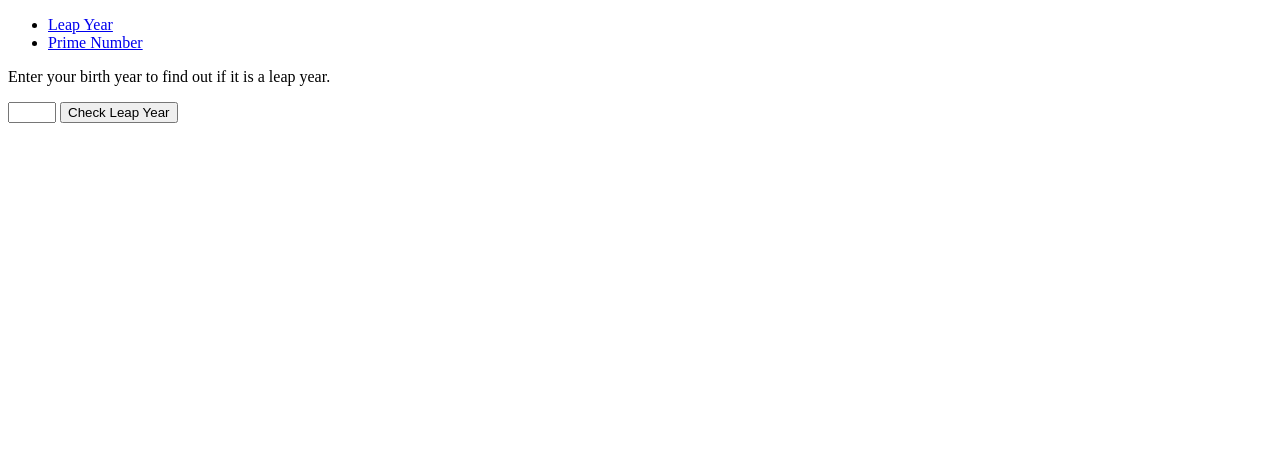
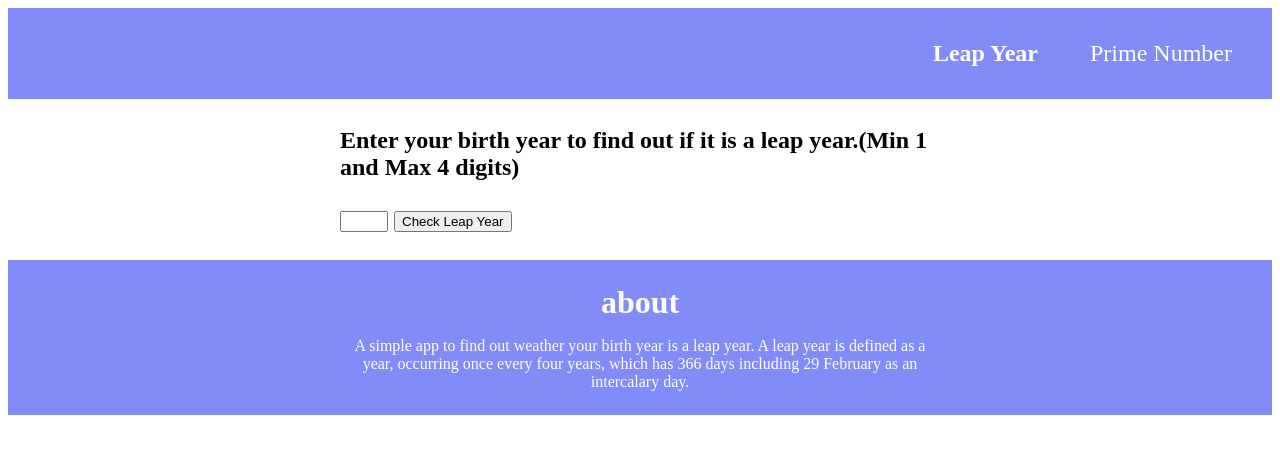
Before and after one commit to TusharAnekar/leap-year-and-prime-number, a plain HTML site: page index.html in a window 1280 px wide. Drawn offline with Linux system fonts and the light colour scheme; a web font is replaced by a local one.

Commit message:
prime, leap page and styling done

```diff
--- a/index.html
+++ b/index.html
@@ -10,21 +10,28 @@
 </head>
 <body>
 
-    <nav>
-        <ul>
-            <li>
-                <a href="/">Leap Year</a>
+    <nav class="navigation">
+        <ul class="list-non-bullet navigation-menu">
+            <li class="list-item-inline">
+                <a class="link nav-active" href="/">Leap Year</a>
             </li>
-            <li>
-                <a href="/prime-number.html">Prime Number</a>
+            <li class="list-item-inline">
+                <a class="link" href="/prime-number.html">Prime Number</a>
             </li>
         </ul>
     </nav>
 
-    <div>
-        <p>Enter your birth year to find out if it is a leap year.</p>
+    <div class="container-center">
+        <h2>Enter your birth year to find out if it is a leap year.(Min 1 and Max 4 digits)</p>
         <input type="number" min="1" max="4">
         <button>Check Leap Year</button>
+
+        <div id="output"></div>
     </div>
+
+    <footer class="footer">
+        <h1 class="container-center">about</h1>
+        <p class=" container-center">A simple app to find out weather your birth year is a leap year. A leap year is defined as a year, occurring once every four years, which has 366 days including 29 February as an intercalary day.</p>
+    </footer>
 </body>
 </html>
--- a/styles.css
+++ b/styles.css
@@ -1,5 +1,48 @@
 @import url('https://fonts.googleapis.com/css2?family=Playfair+Display:ital@1&display=swap');
 
 :root {
-    --primary-color: #60a5fa;
+    --primary-color: #818cf8;
 }
+
+.container-center {
+    margin: auto;
+    max-width: 600px;
+    padding: 0.5rem 1rem;
+}
+
+.navigation {
+    background-color: var(--primary-color);
+    padding: 1rem;
+    color: white;
+}
+
+.navigation-menu {
+    text-align: right;
+}
+
+.navigation .nav-active {
+    font-weight: bold;
+}
+
+.list-item-inline {
+    display: inline;
+    padding: 0rem 0.5rem;
+}
+
+.list-non-bullet {
+    list-style: none;
+}
+
+.link {
+    text-decoration: none;
+    padding: 0.5rem 1rem;
+    font-size: 1.5rem;
+    color: white;
+}
+
+.footer {
+    background-color: var(--primary-color);
+    padding: 1rem;
+    color: white;
+    text-align: center;
+}
```
Also changed, not shown: prime-number.html (+27 -0 lines).
